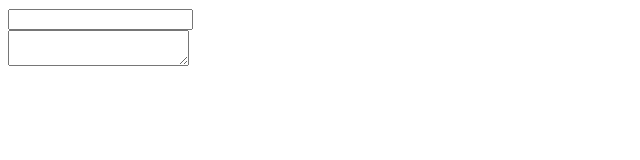
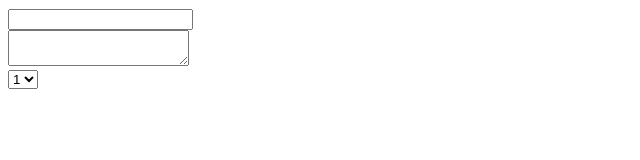
Before and after one commit to unidagit/simpleDiary, a React (Create React App) app: page / in a window 1280 px wide. Shown: the part 121-281 px from the top of the page, without its empty margins (0-640 px from the left). Built offline with nearby package versions, Linux system fonts and the light colour scheme.

Commit message:
감정점수 체크 기능 추가

```diff
--- a/src/DiaryEditor.jsx
+++ b/src/DiaryEditor.jsx
@@ -50,6 +50,19 @@
             onChange={handleChangeState}
           />
         </div>
+        <div>
+          <select
+            name="emotion"
+            value={state.emotion}
+            onChange={handleChangeState}
+          >
+            <option value={1}>1</option>
+            <option value={2}>2</option>
+            <option value={3}>3</option>
+            <option value={4}>4</option>
+            <option value={5}>5</option>
+          </select>
+        </div>
       </form>
     </div>
   );
```
